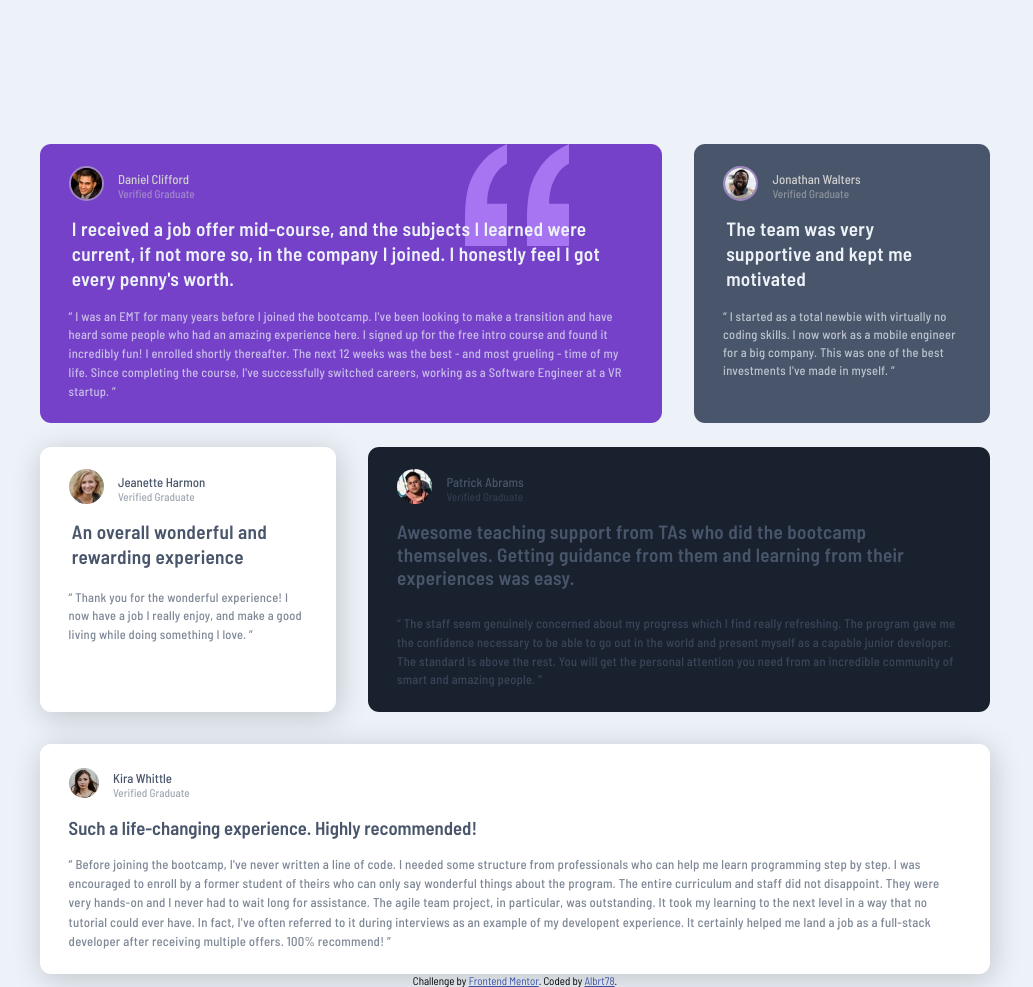
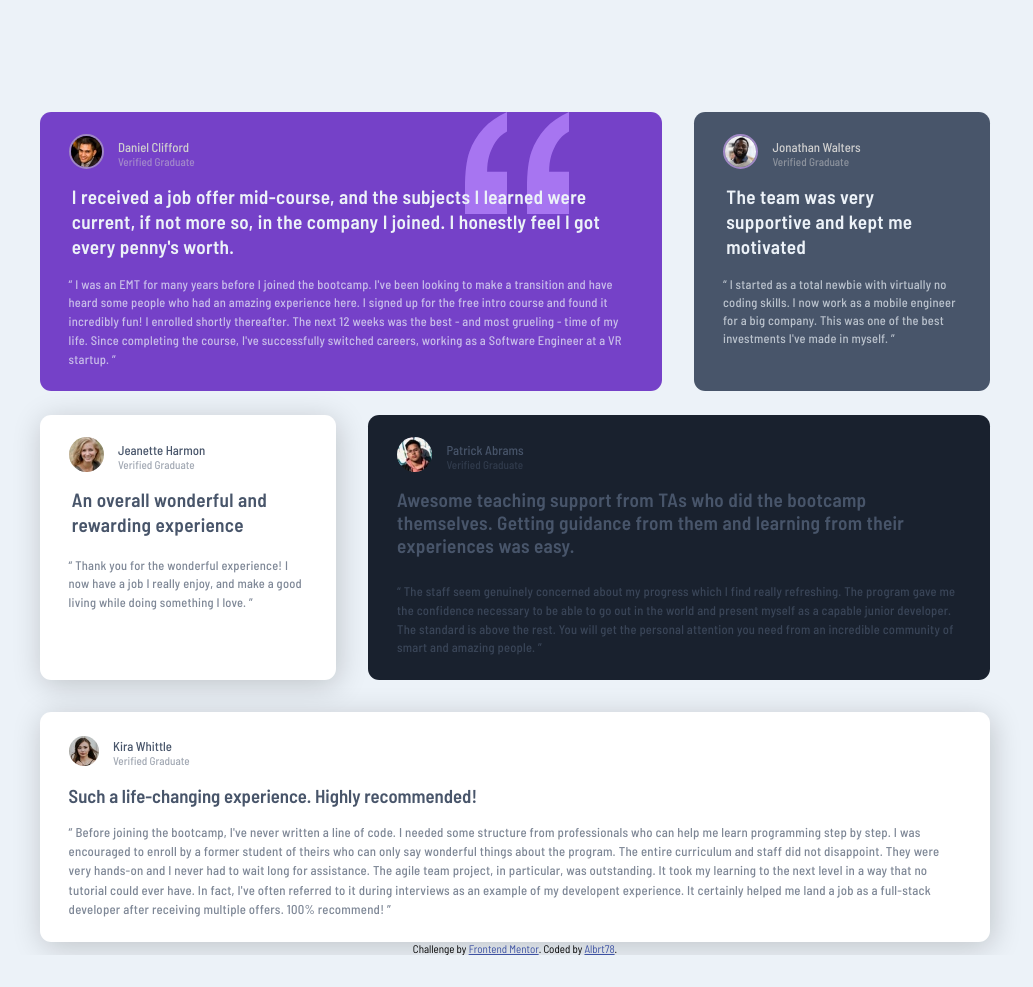
Before and after one commit to Albrt78/testimonialsgridsection.github.io, a plain HTML site: page index.html in a window 1280 px wide. Shown: the whole page, without its empty margins (125-1158 px from the left). After the commit the page ends 955 px from the top, so only its background shows below. Drawn offline with nearby package versions, Linux system fonts and the light colour scheme; files that its build step writes are made by us from their sources.

Commit message:
Update styles.scss

```diff
--- a/styles.scss
+++ b/styles.scss
@@ -23,7 +23,7 @@ body {
     min-height: 100dvh;
     font-family: "Barlow Semi Condensed", sans-serif;
     padding-inline: 10.3rem;
-    padding-top: 9rem;
+    padding-top: 7rem;
 
     main {
         display: grid;
```
